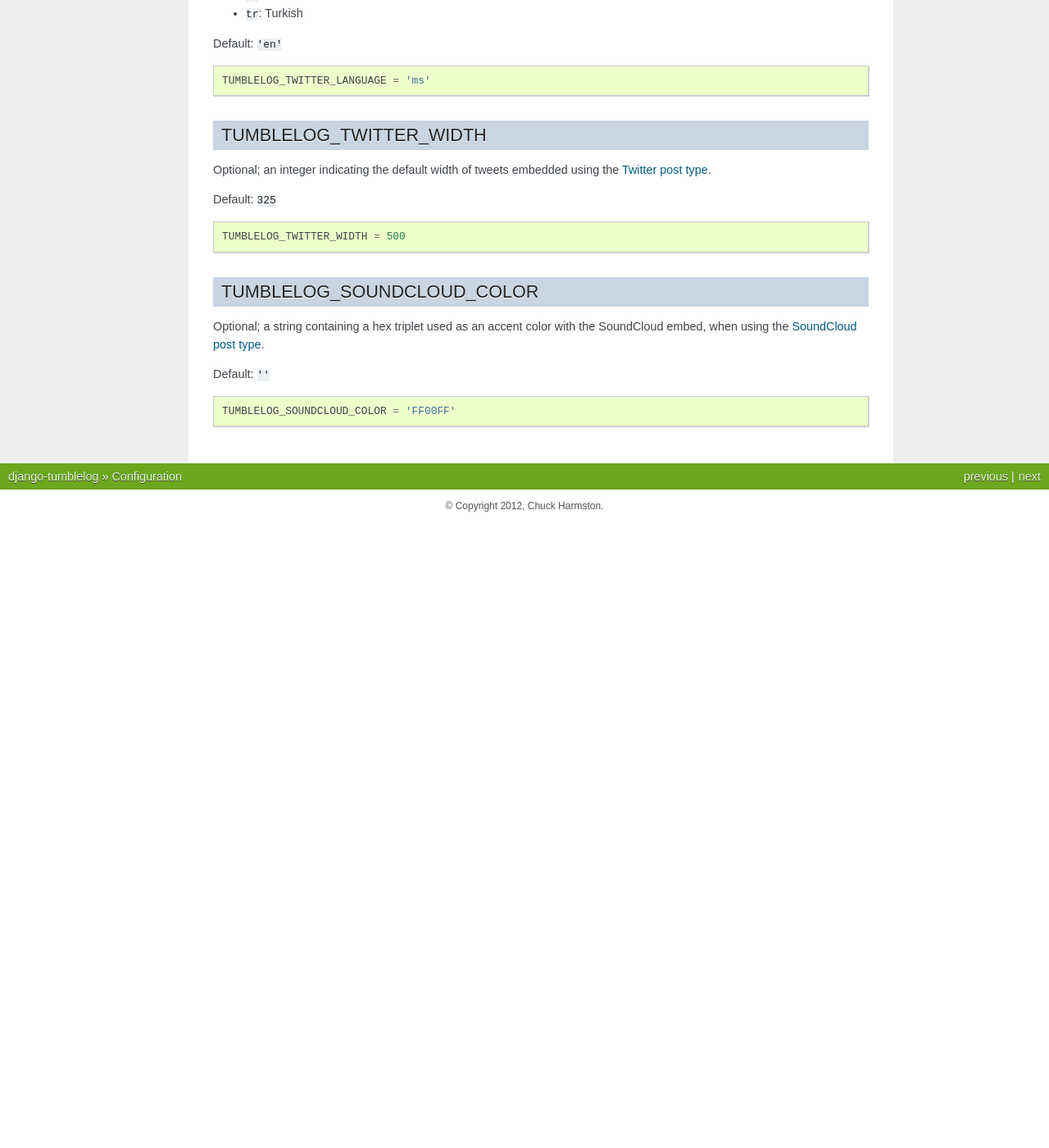
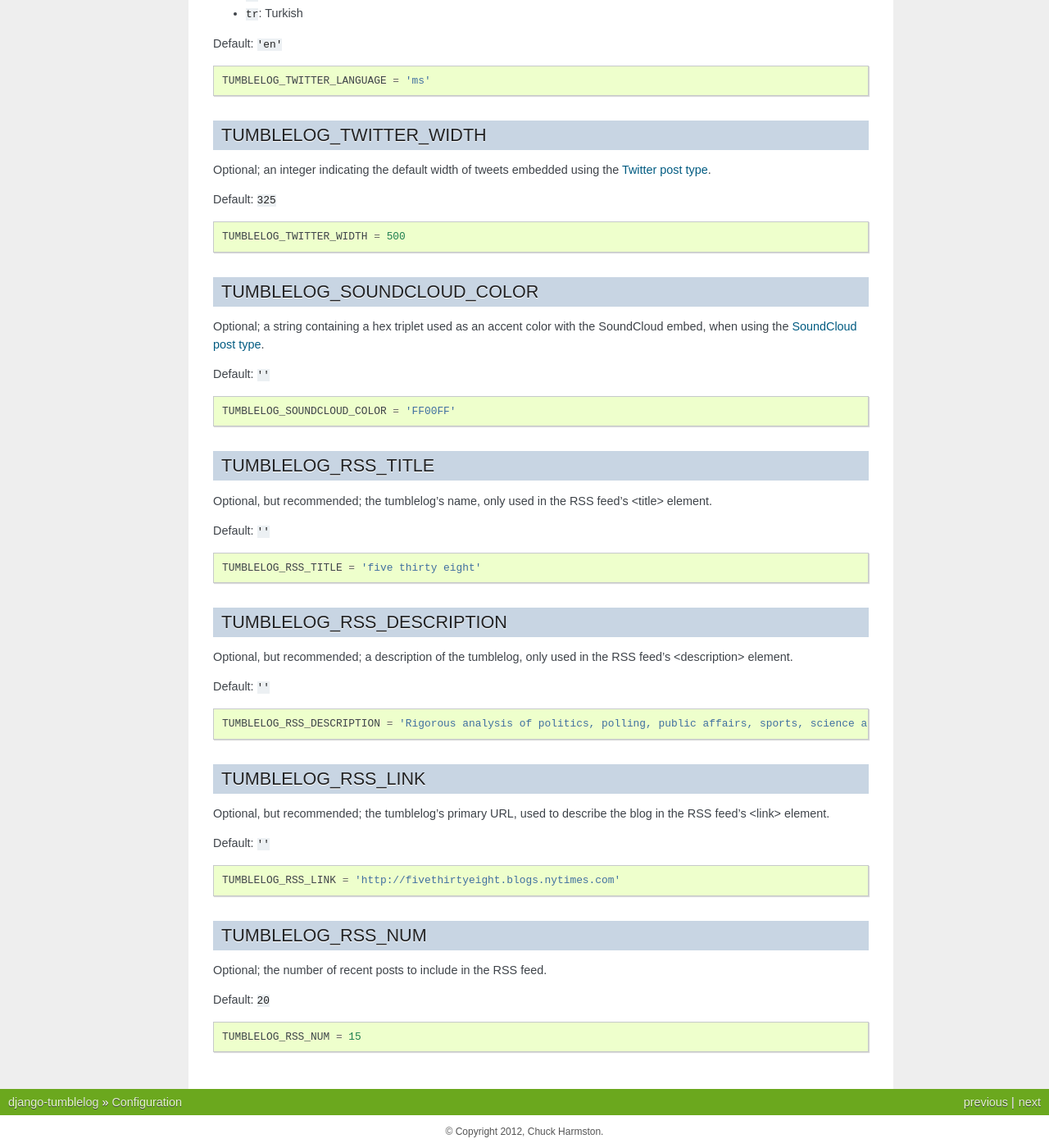
Before and after one commit to dedaluz/django-tumblelog, a Sphinx documentation site: the page built from docs/configuration.rst, in a window 1280 px wide and 1400 px high, scrolled down 1772 px. Shown: the whole window at 82% size. Built offline with Sphinx 7.4.7, drawn with Linux system fonts in a browser that asks for light colours; before the commit the page ends 2409 px from its top, so only the background shows below that; some of the changed text lies outside the part shown.

Commit message:
Updates documentation to include notes about RSS feed use and configuration

```diff
--- a/docs/configuration.rst
+++ b/docs/configuration.rst
@@ -128,3 +128,56 @@ Default: ``''``
 ::
 
     TUMBLELOG_SOUNDCLOUD_COLOR = 'FF00FF'
+
+.. _tumblelog_rss_title_setting:
+
+TUMBLELOG_RSS_TITLE
+-------------------
+
+Optional, but recommended; the tumblelog's name, only used in the RSS feed's <title> element.
+
+Default: ``''``
+
+::
+
+    TUMBLELOG_RSS_TITLE = 'five thirty eight'
+
+
+.. _tumblelog_rss_description_setting:
+
+TUMBLELOG_RSS_DESCRIPTION
+-------------------------
+
+Optional, but recommended; a description of the tumblelog, only used in the RSS feed's <description> element.
+
+Default: ``''``
+
+::
+
+    TUMBLELOG_RSS_DESCRIPTION = 'Rigorous analysis of politics, polling, public affairs, sports, science and culture, largely through statistical means.'
+
+.. _tumblelog_rss_link_setting:
+
+TUMBLELOG_RSS_LINK
+------------------
+
+Optional, but recommended; the tumblelog's primary URL, used to describe the blog in the RSS feed's <link> element.
+
+Default: ``''``
+
+::
+
+    TUMBLELOG_RSS_LINK = 'http://fivethirtyeight.blogs.nytimes.com'
+
+.. _tumblelog_rss_num_setting:
+
+TUMBLELOG_RSS_NUM
+-----------------
+
+Optional; the number of recent posts to include in the RSS feed.
+
+Default: ``20``
+
+::
+
+    TUMBLELOG_RSS_NUM = 15
--- a/docs/index.rst
+++ b/docs/index.rst
@@ -17,6 +17,7 @@ User Guide
 
    installation
    usage
+   rss
    configuration
    contrib
    oembed
```
Also changed, not shown: docs/rss.rst (added, +17 -0 lines).
